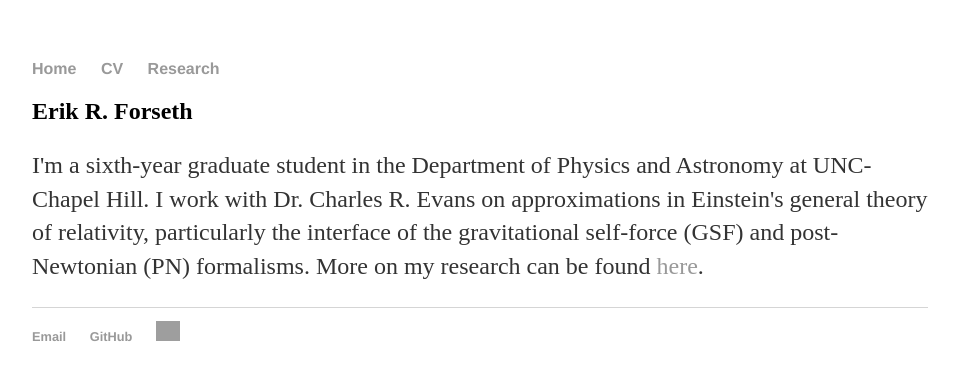
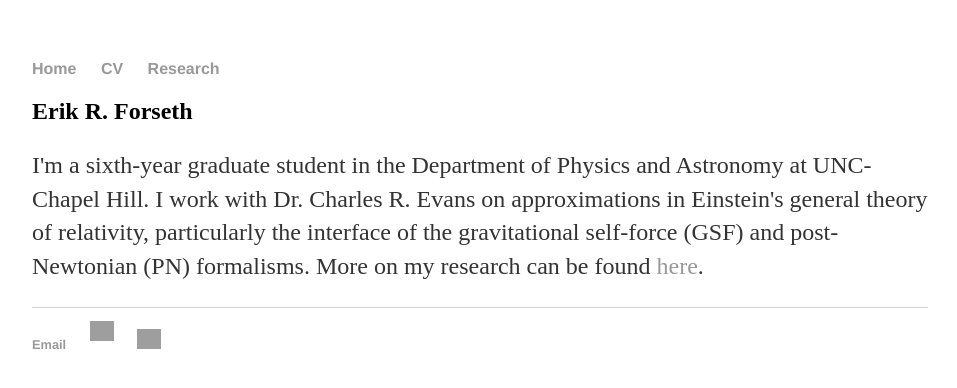
Before and after one commit to erikrforseth/erikrforseth.github.io, a Jekyll site: the page built from index.html, in a window 1280 px wide. Shown: the top 388 px of the page, without its empty margins (160-1117 px from the left). Built offline with Jekyll 4.4.1, drawn with Linux system fonts in a browser that asks for light colours; grey boxes are pictures that could not be loaded.

Commit message:
Attempt to add icon for github link.

```diff
--- a/_layouts/default.html
+++ b/_layouts/default.html
@@ -21,8 +21,14 @@
 			</div><!-- /.container -->
 			<footer>
 	    		<ul>
-	        		<li><a href="mailto:erikrforseth@gmail.com">Email</a></li>
-	        		<li><a href="https://github.com/erikrforseth">GitHub</a></li>
+	        	  <li><a href="mailto:erikrforseth@gmail.com">Email</a></li>
+			  <li><style>.ig-b- { display: inline-block; }
+.ig-b- img { visibility: hidden; }
+.ig-b-:hover { background-position: 0 -60px; } .ig-b-:active { background-position: 0 -120px; }
+.ig-b-24 { width: 24px; height: 24px; background: "GitHub-Mark-120px-plus.png" no-repeat 0 0; }
+@media only screen and (-webkit-min-device-pixel-ratio: 2), only screen and (min--moz-device-pixel-ratio: 2), only screen and (-o-min-device-pixel-ratio: 2 / 1), only screen and (min-device-pixel-ratio: 2), only screen and (min-resolution: 192dpi), only screen and (min-resolution: 2dppx) {
+.ig-b-24 { background-image: GitHub-Mark-120px-plus.png; background-size: 60px 178px; } }</style>
+<a href="http://github.com/erikrforseth" class="ig-b- ig-b-24"><img src="GitHub-Mark-120px-plus.png" alt="GitHub" /></a></li>
 				<li><style>.ig-b- { display: inline-block; }
 .ig-b- img { visibility: hidden; }
 .ig-b-:hover { background-position: 0 -60px; } .ig-b-:active { background-position: 0 -120px; }
```
Also changed, not shown: _layouts/GitHub-Mark-120px-plus.png (added).
